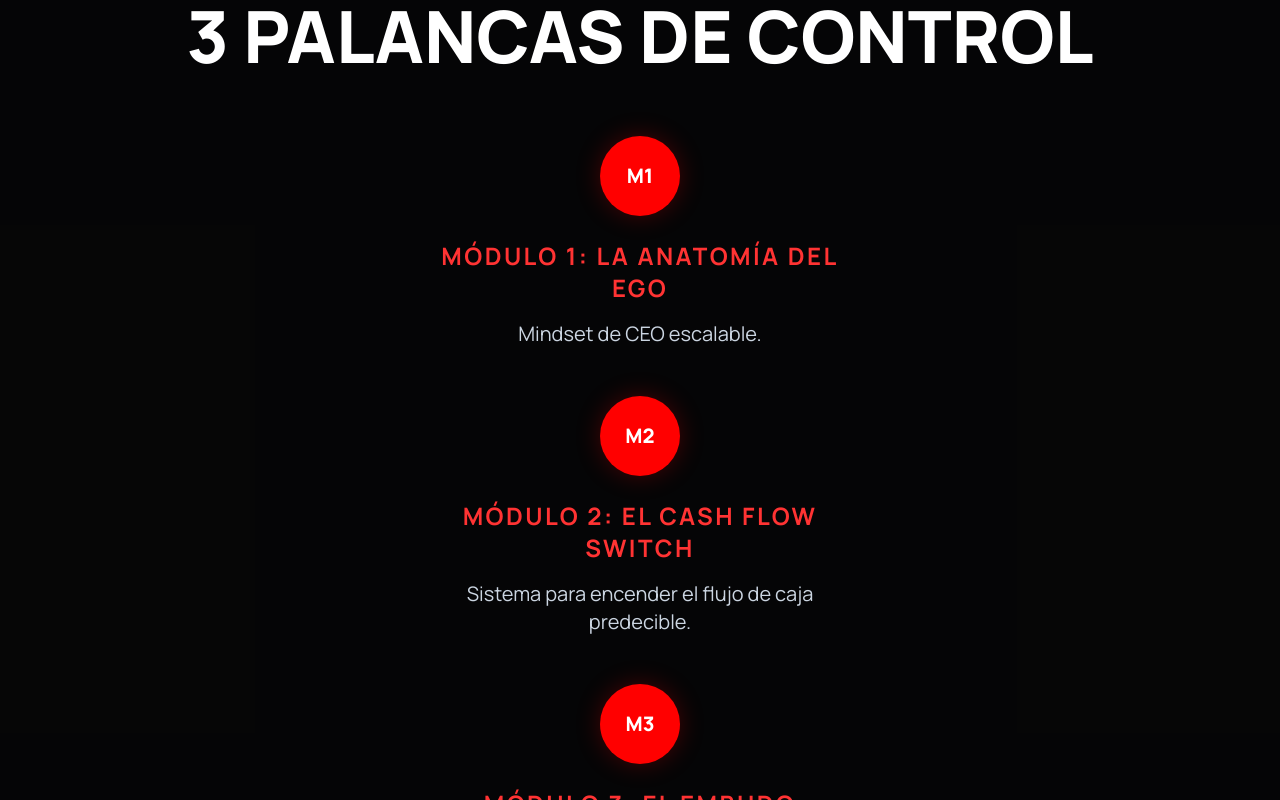
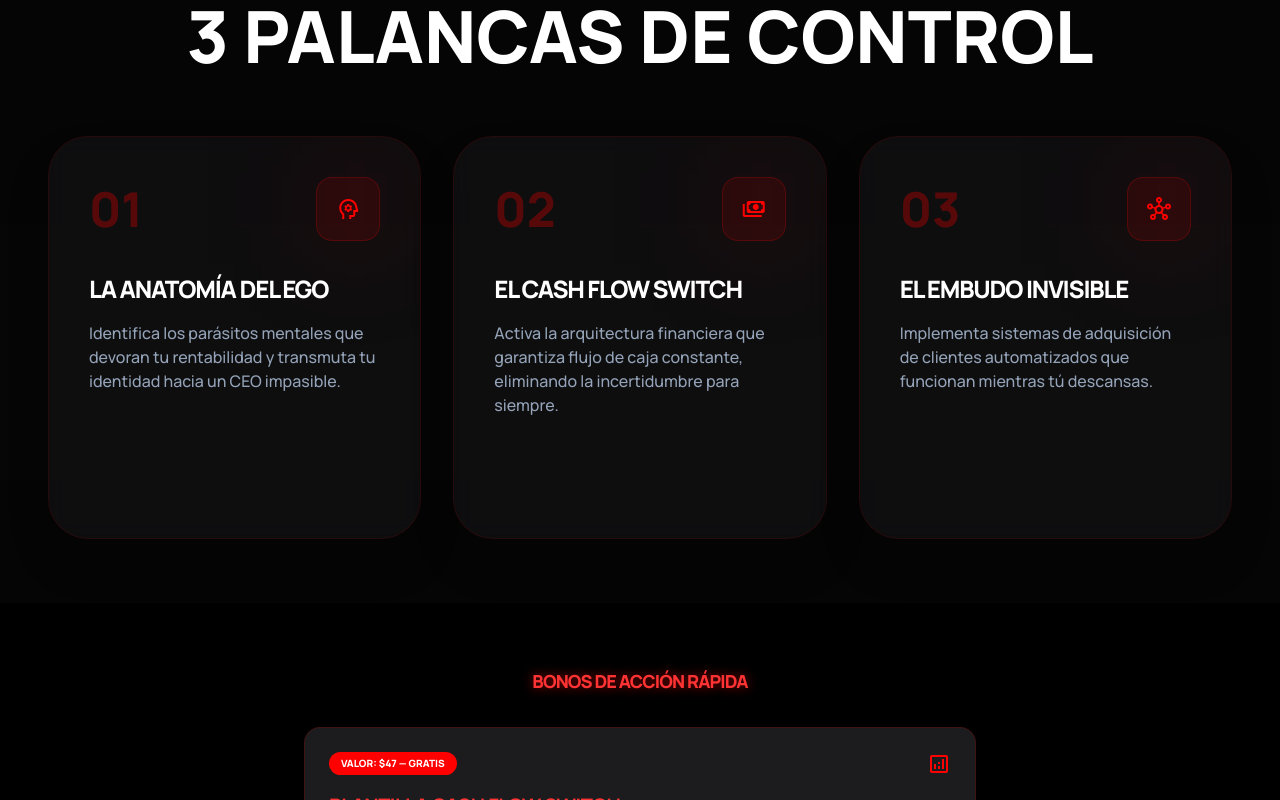
Before and after one commit to JAVV12/Lading-3Formulas, a Next.js app: page / in a window 1280 px wide. Shown: the part 3840-4640 px from the top of the page. Built offline with nearby package versions, Linux system fonts and the light colour scheme.

Commit message:
feat: reorganize modules section into high-impact 3-column grid with glassmorphism

```diff
--- a/app/page.tsx
+++ b/app/page.tsx
@@ -318,25 +318,37 @@ export default function Home() {
                     <h2 className="text-white text-2xl sm:text-4xl md:text-5xl lg:text-7xl font-black mt-8 uppercase">3 PALANCAS DE CONTROL</h2>
                 </motion.div>
 
-                <div className="space-y-12 max-w-4xl mx-auto flex flex-col items-center">
+                <div className="grid grid-cols-1 md:grid-cols-3 gap-8 max-w-7xl mx-auto px-4 sm:px-6">
                     {[
-                        { m: 'M1', title: 'Módulo 1: La Anatomía del Ego', desc: 'Mindset de CEO escalable.' },
-                        { m: 'M2', title: 'Módulo 2: El Cash Flow Switch', desc: 'Sistema para encender el flujo de caja predecible.' },
-                        { m: 'M3', title: 'Módulo 3: El Embudo Invisible', desc: 'Adquisición de clientes automatizada.' }
+                        { num: '01', title: 'LA ANATOMÍA DEL EGO', desc: 'Identifica los parásitos mentales que devoran tu rentabilidad y transmuta tu identidad hacia un CEO impasible.', icon: 'psychology' },
+                        { num: '02', title: 'EL CASH FLOW SWITCH', desc: 'Activa la arquitectura financiera que garantiza flujo de caja constante, eliminando la incertidumbre para siempre.', icon: 'payments' },
+                        { num: '03', title: 'EL EMBUDO INVISIBLE', desc: 'Implementa sistemas de adquisición de clientes automatizados que funcionan mientras tú descansas.', icon: 'hub' }
                     ].map((item, idx) => (
                         <motion.div
                             key={idx}
                             variants={itemVariants}
-                            className="flex flex-col items-center text-center max-w-md group"
+                            whileHover={{ y: -15, borderColor: "rgba(255, 0, 0, 0.5)" }}
+                            className="bg-dark-grey/40 backdrop-blur-md border border-dark-red/20 rounded-[40px] p-8 sm:p-10 flex flex-col items-start text-left relative overflow-hidden group transition-all duration-500 shadow-2xl hover:shadow-primary/20"
                         >
-                            <motion.div
-                                whileHover={{ scale: 1.1, backgroundColor: "#ff0000" }}
-                                className="flex size-12 sm:size-16 md:size-20 items-center justify-center rounded-full bg-primary text-white text-sm sm:text-lg md:text-xl font-black glow-shadow border-2 border-primary/50 uppercase cursor-default mb-6 shadow-[0_0_15px_rgba(255,0,0,0.4)]"
-                            >
-                                {item.m}
-                            </motion.div>
-                            <h4 className="text-primary-glow font-bold uppercase text-base sm:text-xl md:text-2xl tracking-widest mb-4 group-hover:glow-text transition-all">{item.title}</h4>
-                            <p className="text-slate-300 text-sm sm:text-base md:text-lg lg:text-xl leading-relaxed">{item.desc}</p>
+                            {/* Card Glow */}
+                            <div className="absolute top-0 right-0 w-32 h-32 bg-primary/5 blur-[50px] -z-10 group-hover:bg-primary/20 transition-all duration-700"></div>
+
+                            {/* Number Header */}
+                            <div className="flex justify-between items-center w-full mb-8">
+                                <span className="text-primary font-black text-4xl sm:text-5xl opacity-30 group-hover:opacity-100 transition-opacity duration-500">{item.num}</span>
+                                <div className="size-12 sm:size-16 rounded-2xl bg-primary/10 flex items-center justify-center border border-primary/20 group-hover:bg-primary transition-all duration-500">
+                                    <span className="material-symbols-outlined text-primary group-hover:text-white text-2xl sm:text-3xl transition-colors">{item.icon}</span>
+                                </div>
+                            </div>
+
+                            {/* Content */}
+                            <h4 className="text-white font-black text-xl sm:text-2xl mb-4 uppercase tracking-tighter group-hover:text-primary-glow transition-colors">{item.title}</h4>
+                            <p className="text-slate-400 text-sm sm:text-base leading-relaxed font-medium group-hover:text-slate-200 transition-colors">{item.desc}</p>
+
+                            {/* Subtle Button Reveal on Hover */}
+                            <div className="mt-8 pt-6 border-t border-white/5 w-full transform translate-y-4 opacity-0 group-hover:translate-y-0 group-hover:opacity-100 transition-all duration-500">
+                                <span className="text-primary text-[10px] font-black uppercase tracking-[0.3em]">MÓDULO CRÍTICO</span>
+                            </div>
                         </motion.div>
                     ))}
                 </div>
```
